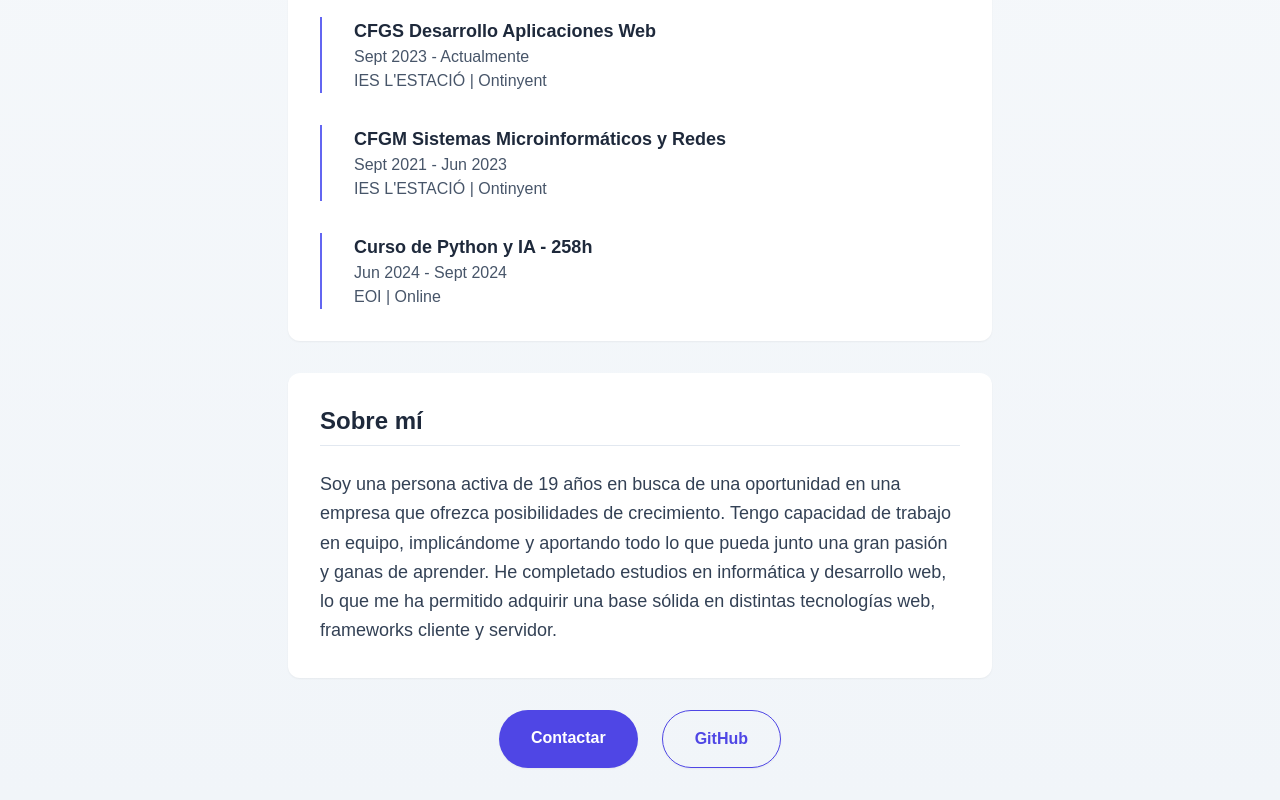
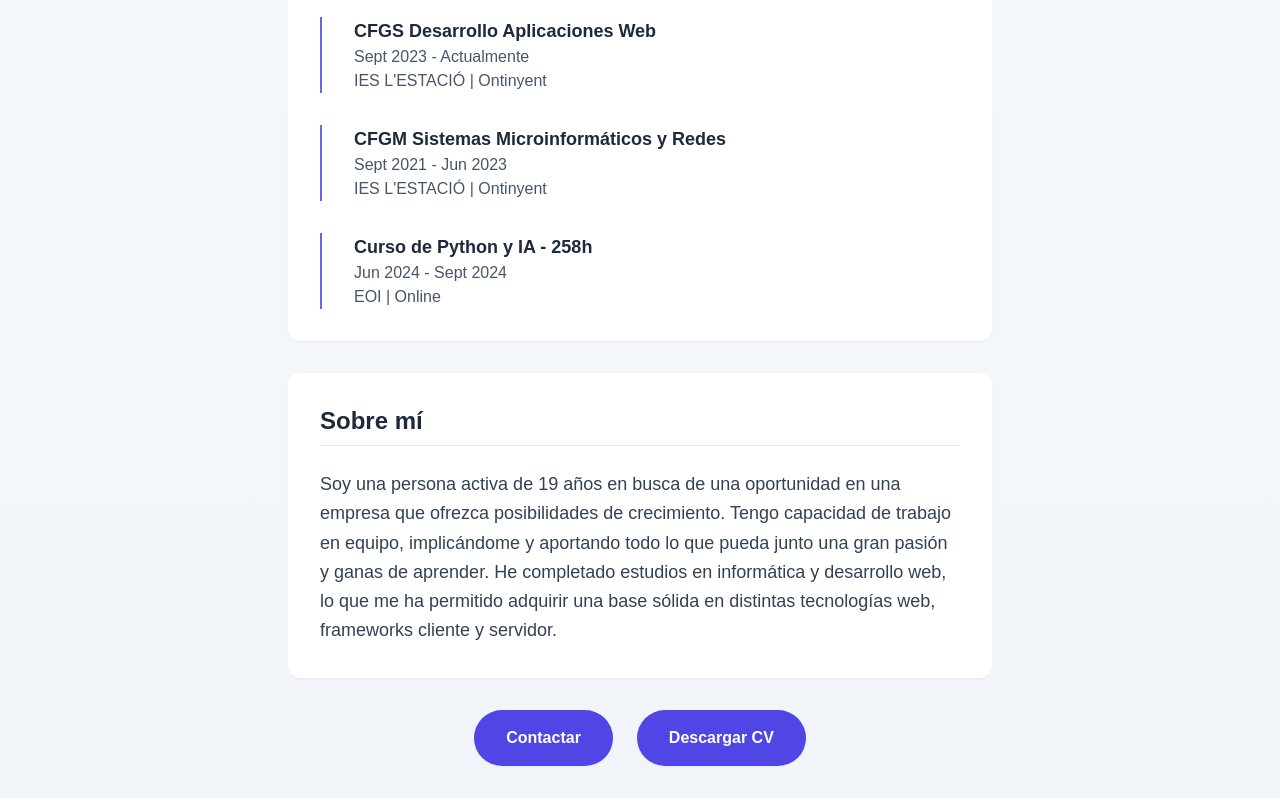
Before and after one commit to alfosan/nextjs-boilerplate, a Next.js app: page / in a window 1280 px wide. Shown: the part 926-1726 px from the top of the page. Built offline with nearby package versions, Linux system fonts and the light colour scheme.

Commit message:
Modificando la page vercel last

```diff
--- a/app/page.tsx
+++ b/app/page.tsx
@@ -121,11 +121,13 @@ export default function Home() {
             >
               Contactar
             </a>
+            {/* Botón para descargar el CV */}
             <a
-              className="rounded-full border border-indigo-600 text-indigo-600 px-8 py-4 hover:bg-indigo-600 hover:text-white transition-colors font-semibold shadow-sm hover:shadow-md"
-              href="https://github.com/alfosan"
+              className="rounded-full bg-indigo-600 text-white px-8 py-4 hover:bg-indigo-700 transition-colors font-semibold shadow-sm hover:shadow-md"
+              href="/CV_Llorenç_Alfonso_Sanchis_CAPGEMINI.pdf"
+              download
             >
-              GitHub
+              Descargar CV
             </a>
           </div>
         </main>
```
